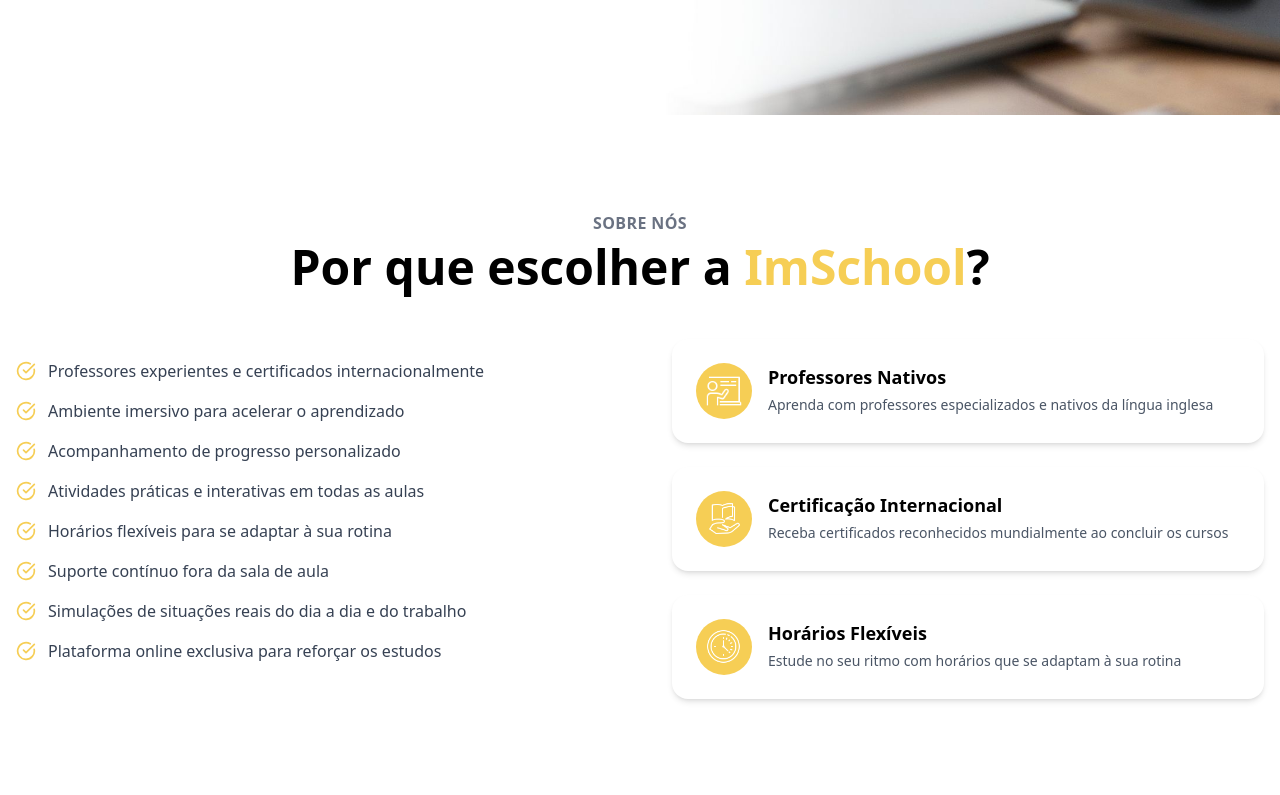
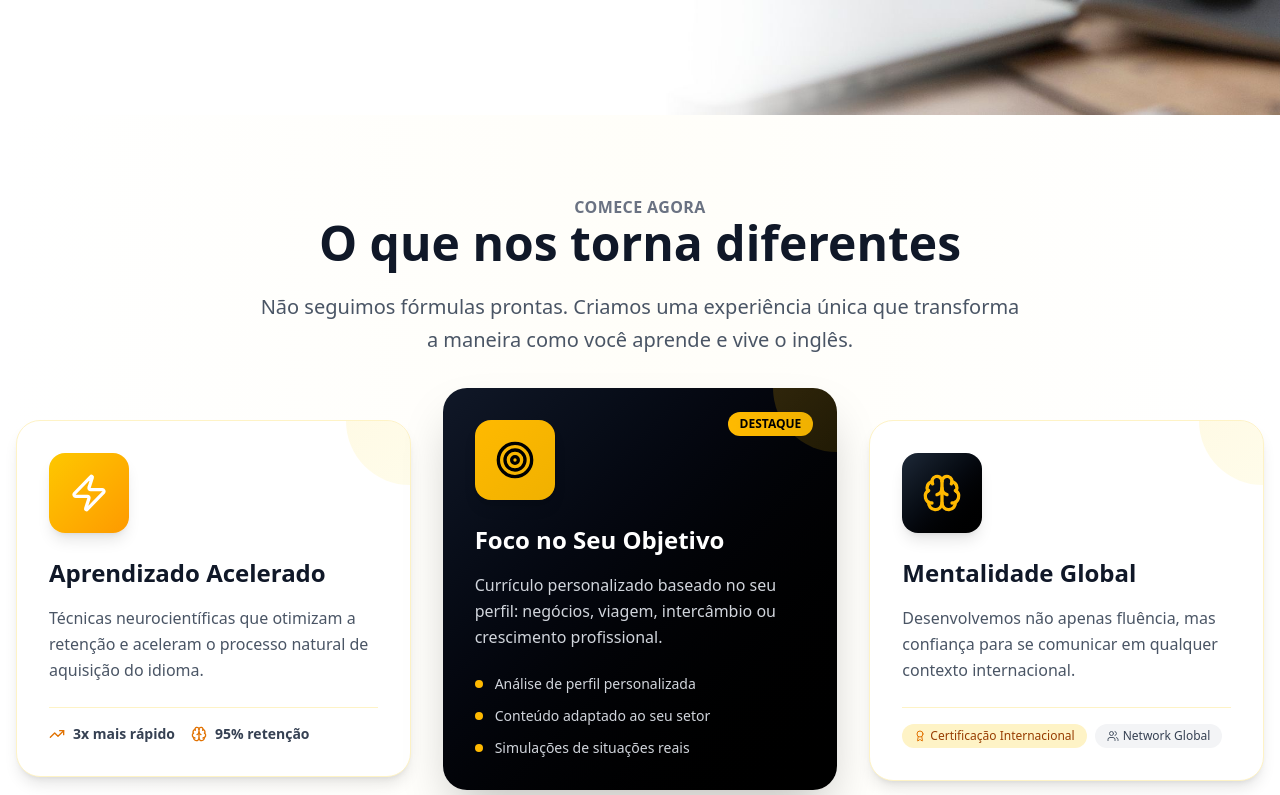
Before and after one commit to lopesmauro/imschool, a React (Vite) app: page / in a window 1280 px wide. Shown: the part 685-1480 px from the top of the page. Built offline with nearby package versions, Linux system fonts and the light colour scheme.

Commit message:
feat: trade section about.

```diff
--- a/src/App.tsx
+++ b/src/App.tsx
@@ -4,6 +4,7 @@
 import Footer from './components/Footer'
 import Hero from './components/Hero'
 import Navbar from './components/Navbar'
+import About2 from './components/About2'
 
 
 function App() {
@@ -12,7 +13,7 @@
     <>
       <Navbar />
       <Hero />
-      <About />
+      <About2 />
       <Flow />
       <Contact />
       <Footer />
--- /dev/null
+++ b/src/components/About2.tsx
@@ -0,0 +1,139 @@
+import {
+    Globe,
+    Brain,
+    Target,
+    Zap,
+    ArrowRight,
+    CheckCircle,
+    Quote,
+    Users,
+    Award,
+    TrendingUp,
+    Sparkles
+} from 'lucide-react';
+
+const About2 = () => {
+    return (
+        <div className="py-24 pt-20 relative container mx-auto px-4" >
+            < div className="absolute inset-0 bg-gradient-to-r from-transparent via-amber-50/30 to-transparent rounded-3xl" ></div >
+
+            <div className="relative text-center mb-16">
+                <p className="text-gray-500 uppercase tracking-wide font-semibold">Comece agora</p>
+
+                <h2 className="text-4xl lg:text-5xl font-bold text-gray-900 mb-6">
+                    O que nos torna diferentes
+                </h2>
+                <p className="text-xl text-gray-600 max-w-3xl mx-auto leading-relaxed">
+                    Não seguimos fórmulas prontas. Criamos uma experiência única que transforma
+                    a maneira como você aprende e vive o inglês.
+                </p>
+            </div>
+
+            <div className="grid lg:grid-cols-3 gap-8 relative">
+                {/* Card 1 */}
+                <div className="group relative">
+                    <div className="bg-white rounded-3xl p-8 shadow-lg border border-amber-100 hover:shadow-2xl transition-all duration-500 group-hover:-translate-y-2 relative overflow-hidden">
+                        {/* Background pattern */}
+                        <div className="absolute top-0 right-0 w-32 h-32 bg-gradient-to-br from-amber-100/50 to-yellow-100/30 rounded-full -translate-y-16 translate-x-16"></div>
+
+                        <div className="relative">
+                            <div className="w-20 h-20 bg-gradient-to-br from-yellow-400 to-amber-500 rounded-2xl flex items-center justify-center mb-6 group-hover:scale-110 transition-transform duration-300 shadow-lg">
+                                <Zap className="w-10 h-10 text-white" />
+                            </div>
+                            <h3 className="text-2xl font-bold text-gray-900 mb-4">Aprendizado Acelerado</h3>
+                            <p className="text-gray-600 leading-relaxed mb-6">
+                                Técnicas neurocientíficas que otimizam a retenção e aceleram
+                                o processo natural de aquisição do idioma.
+                            </p>
+
+                            {/* Mini stats */}
+                            <div className="flex items-center gap-4 pt-4 border-t border-amber-100">
+                                <div className="flex items-center gap-2">
+                                    <TrendingUp className="w-4 h-4 text-amber-600" />
+                                    <span className="text-sm font-semibold text-gray-700">3x mais rápido</span>
+                                </div>
+                                <div className="flex items-center gap-2">
+                                    <Brain className="w-4 h-4 text-amber-600" />
+                                    <span className="text-sm font-semibold text-gray-700">95% retenção</span>
+                                </div>
+                            </div>
+                        </div>
+                    </div>
+                </div>
+
+                {/* Card 2 - Featured */}
+                <div className="group relative lg:-mt-8">
+                    <div className="bg-gradient-to-br from-gray-900 to-black rounded-3xl p-8 shadow-2xl hover:shadow-3xl transition-all duration-500 group-hover:-translate-y-2 relative overflow-hidden">
+                        {/* Background pattern */}
+                        <div className="absolute top-0 right-0 w-32 h-32 bg-gradient-to-br from-amber-400/20 to-yellow-400/10 rounded-full -translate-y-16 translate-x-16"></div>
+
+                        {/* Premium badge */}
+                        <div className="absolute top-6 right-6 bg-gradient-to-r from-amber-400 to-yellow-500 text-black text-xs font-bold px-3 py-1 rounded-full">
+                            DESTAQUE
+                        </div>
+
+                        <div className="relative">
+                            <div className="w-20 h-20 bg-gradient-to-br from-amber-400 to-yellow-500 rounded-2xl flex items-center justify-center mb-6 group-hover:scale-110 transition-transform duration-300 shadow-lg">
+                                <Target className="w-10 h-10 text-black" />
+                            </div>
+                            <h3 className="text-2xl font-bold text-white mb-4">Foco no Seu Objetivo</h3>
+                            <p className="text-gray-300 leading-relaxed mb-6">
+                                Currículo personalizado baseado no seu perfil: negócios,
+                                viagem, intercâmbio ou crescimento profissional.
+                            </p>
+
+                            {/* Features list */}
+                            <div className="space-y-3">
+                                <div className="flex items-center gap-3">
+                                    <div className="w-2 h-2 bg-amber-400 rounded-full"></div>
+                                    <span className="text-sm text-gray-300">Análise de perfil personalizada</span>
+                                </div>
+                                <div className="flex items-center gap-3">
+                                    <div className="w-2 h-2 bg-amber-400 rounded-full"></div>
+                                    <span className="text-sm text-gray-300">Conteúdo adaptado ao seu setor</span>
+                                </div>
+                                <div className="flex items-center gap-3">
+                                    <div className="w-2 h-2 bg-amber-400 rounded-full"></div>
+                                    <span className="text-sm text-gray-300">Simulações de situações reais</span>
+                                </div>
+                            </div>
+                        </div>
+                    </div>
+                </div>
+
+                {/* Card 3 */}
+                <div className="group relative">
+                    <div className="bg-white rounded-3xl p-8 shadow-lg border border-amber-100 hover:shadow-2xl transition-all duration-500 group-hover:-translate-y-2 relative overflow-hidden">
+                        {/* Background pattern */}
+                        <div className="absolute top-0 right-0 w-32 h-32 bg-gradient-to-br from-amber-100/50 to-yellow-100/30 rounded-full -translate-y-16 translate-x-16"></div>
+
+                        <div className="relative">
+                            <div className="w-20 h-20 bg-gradient-to-br from-gray-800 to-black rounded-2xl flex items-center justify-center mb-6 group-hover:scale-110 transition-transform duration-300 shadow-lg">
+                                <Brain className="w-10 h-10 text-amber-400" />
+                            </div>
+                            <h3 className="text-2xl font-bold text-gray-900 mb-4">Mentalidade Global</h3>
+                            <p className="text-gray-600 leading-relaxed mb-6">
+                                Desenvolvemos não apenas fluência, mas confiança para
+                                se comunicar em qualquer contexto internacional.
+                            </p>
+
+                            {/* Achievement badges */}
+                            <div className="flex flex-wrap gap-2 pt-4 border-t border-amber-100">
+                                <div className="flex items-center gap-1 bg-amber-100 px-3 py-1 rounded-full">
+                                    <Award className="w-3 h-3 text-amber-600" />
+                                    <span className="text-xs font-medium text-amber-800">Certificação Internacional</span>
+                                </div>
+                                <div className="flex items-center gap-1 bg-gray-100 px-3 py-1 rounded-full">
+                                    <Users className="w-3 h-3 text-gray-600" />
+                                    <span className="text-xs font-medium text-gray-700">Network Global</span>
+                                </div>
+                            </div>
+                        </div>
+                    </div>
+                </div>
+            </div>
+
+        </div>)
+}
+//Adicionar elementos do base44 abaixo desses
+export default About2
```
